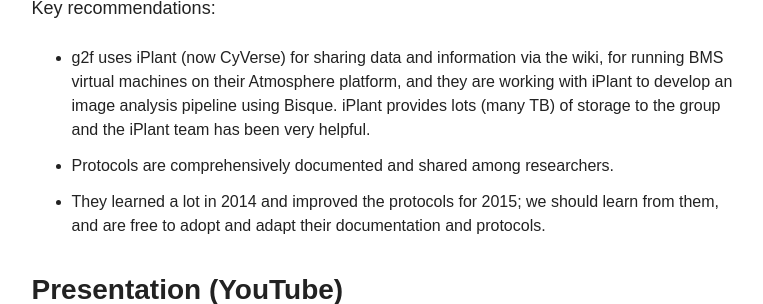
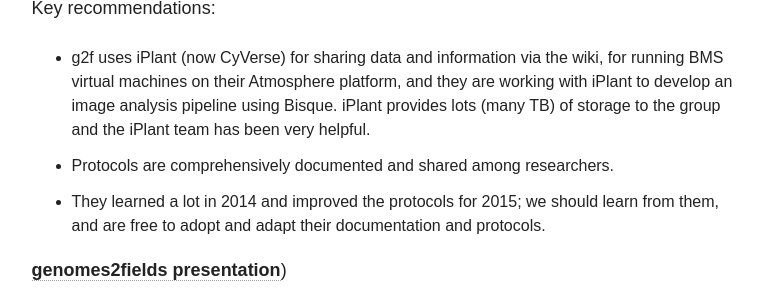
Before and after one commit to terra-reference/terraref.github.io, a Jekyll site: the page built from _posts/blog/2016-02-18-feb-2016-trait-data-meeting-notes.markdown, in a window 1280 px wide and 900 px high, scrolled down 2218 px, cut to the strip 0-304 px from the top of the window. Shown: the whole strip, without its empty margins (348-1111 px from the left). Built offline with Jekyll 4.4.1, drawn with Linux system fonts in a browser that asks for light colours; nearby versions of some CDN libraries; comment, search, counter and statistics services are not loaded.

Commit message:
Update 2016-02-18-feb-2016-trait-data-meeting-notes.markdown

```diff
--- a/_posts/blog/2016-02-18-feb-2016-trait-data-meeting-notes.markdown
+++ b/_posts/blog/2016-02-18-feb-2016-trait-data-meeting-notes.markdown
@@ -45,7 +45,7 @@ Key recommendations:
 * Protocols are comprehensively documented and shared among researchers.
 * They learned a lot in 2014 and improved the protocols for 2015; we should learn from them, and are free to adopt and adapt their documentation and protocols.
 
-### Presentation ([YouTube](https://youtu.be/HvrkxXuAMIk))
+[**genomes2fields presentation**](https://youtu.be/HvrkxXuAMIk))
 
 <iframe width="480" height="360" src="https://www.youtube.com/embed/HvrkxXuAMIk?rel=0" frameborder="0" allowfullscreen></iframe>
 
```
